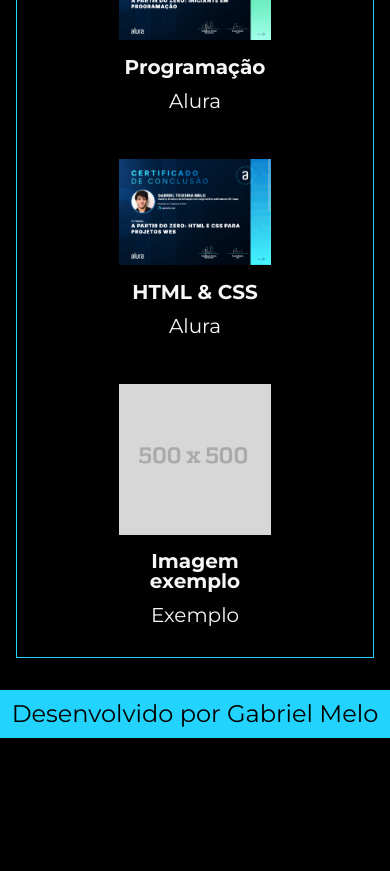
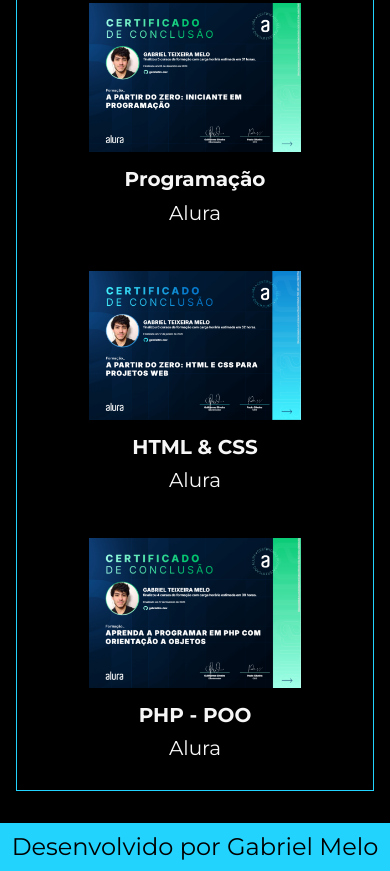
Before and after one commit to gabrieltm-dev/gabrieltm-dev, a plain HTML site: page certificados.html in a window 390 px wide. Shown: the part 731-1602 px from the top of the page. Before the commit the page ends 1469 px from the top, so only its background shows below. Drawn offline with nearby package versions, Linux system fonts and the light colour scheme.

Commit message:
Adicionando certificado php e fazendo alterações em resposividade e estética

```diff
--- a/certificados.html
+++ b/certificados.html
@@ -5,7 +5,7 @@
 		<meta charset="UTF-8" />
 		<meta name="viewport" content="width=device-width, initial-scale=1.0" />
 		<!-- Estilos -->
-		<link rel="stylesheet" href="./styles.css/style.css" />
+		<link rel="stylesheet" href="./styles/style.css" />
 		<!-- Título -->
 		<title>Portfolio</title>
 	</head>
@@ -62,10 +62,10 @@
 					<li>
 						<figure class="board__figure">
 							<a href="https://github.com/gabrieltm-dev" class="board__box" target="_blank">
-								<img src="./images/500image.jpg" alt="Imagem do projeto" class="board__image image__certificado">
+								<img src="./images/php-poo.png" alt="Imagem do projeto" class="board__image image__certificado">
 							</a>
-							<figcaption class="curso">Imagem exemplo</figcaption>
-                            <figcaption>Exemplo</figcaption>
+							<figcaption class="curso">PHP - POO</figcaption>
+                            <figcaption>Alura</figcaption>
 						</figure>
 					</li>
 				</ul>
--- a/styles.css/projetos.css
+++ b/styles/projetos.css
@@ -22,7 +22,7 @@
 }
 
 .container__certificado li {
-    width: 40%;
+    width: 30%;
 }
 
 .board__figure {
@@ -61,12 +61,12 @@
     }
 
     .board__titulo {
-        font-size: 4vw;
+        font-size: 5vw;
         padding: .25rem 0 2rem 0;
     }
 
     .board__container{
-        justify-content: flex-start;
+        justify-content: center;
         gap: 2rem 0;
     }
 
@@ -75,7 +75,11 @@
     }
 
     .board__container li{
-        width: 50%;
+        width: 80%;
+    }
+
+    .container__certificado li {
+        width: 70%;
     }
 
     .container__certificado{
--- a/styles.css/style.css
+++ b/styles/style.css
@@ -160,7 +160,7 @@
         padding: 5%;
         align-items: center;
 		justify-content: center;
-		gap: 3.5rem;
+		gap: .5rem;
     }
 
 	.conteudo{
```
Also changed, not shown: index.html (+1 -1 lines), projetos.html (+1 -1 lines), sobreMim.html (+1 -1 lines), images/php-poo.png (added), styles/reset.css (renamed from styles.css/reset.css).
